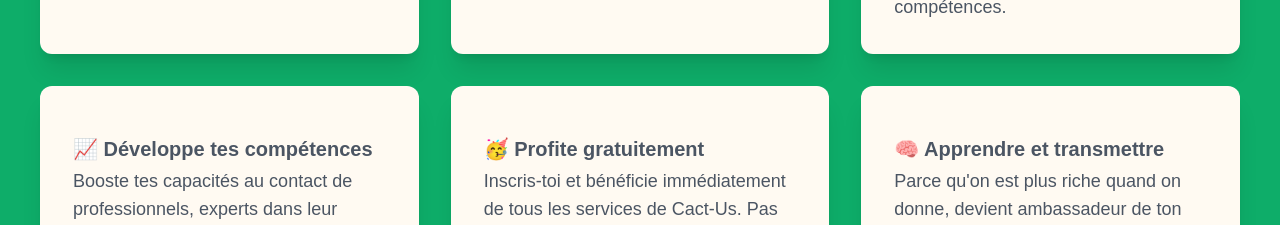
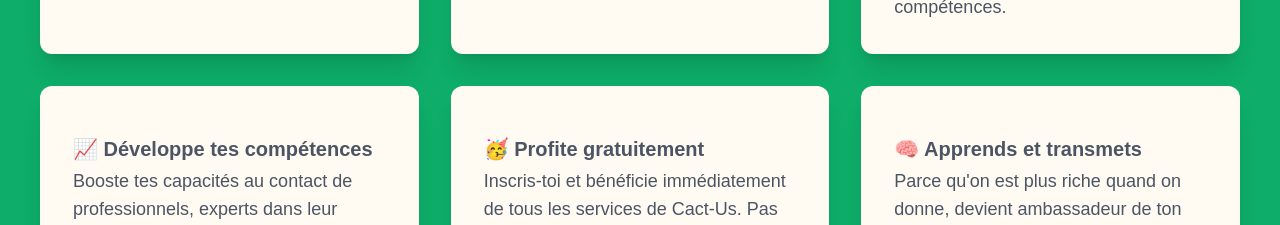
Before and after one commit to AlexandrePDA/cactus, a Next.js app: page / in a window 1280 px wide. Shown: the part 2000-2225 px from the top of the page. Built offline with nearby package versions, Linux system fonts and the light colour scheme.

Commit message:
work about ui and text

```diff
--- a/src/Components/Home/Whatis.tsx
+++ b/src/Components/Home/Whatis.tsx
@@ -148,7 +148,7 @@ export default function Whatis() {
               </div>
               <div className="block rounded-xl border border-transparent p-8 shadow-xl bg-beige">
                 <h2 className="mt-4 text-xl font-bold text-dark">
-                  🧠 Apprendre et transmettre
+                  🧠 Apprends et transmets
                 </h2>
 
                 <p className="mt-1 text-lg text-dark">
```
